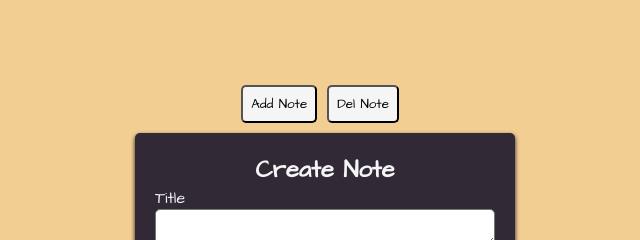
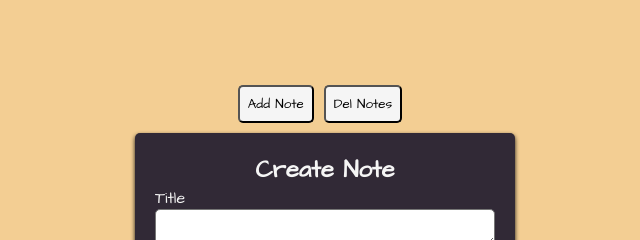
Before and after one commit to iqoll/memo-mate, a plain HTML site: page index.html in a window 1280 px wide. Shown: the top 240 px of the page, 315-955 px from the left. Drawn offline with Linux system fonts and the light colour scheme.

Commit message:
edit typo

```diff
--- a/index.html
+++ b/index.html
@@ -30,7 +30,7 @@
     <div class="container">
         <div class="add-del-btn">
             <button id="show_create_note">Add Note</button>
-            <button id="delete_notes">Del Note</button>
+            <button id="delete_notes">Del Notes</button>
         </div>
     </div>
 
```
